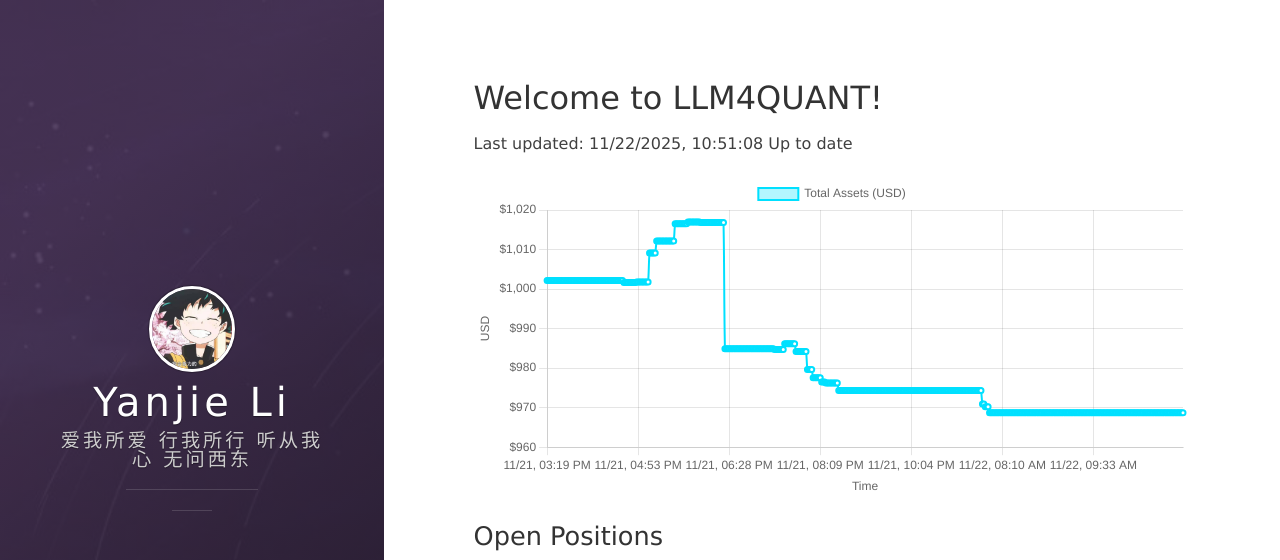
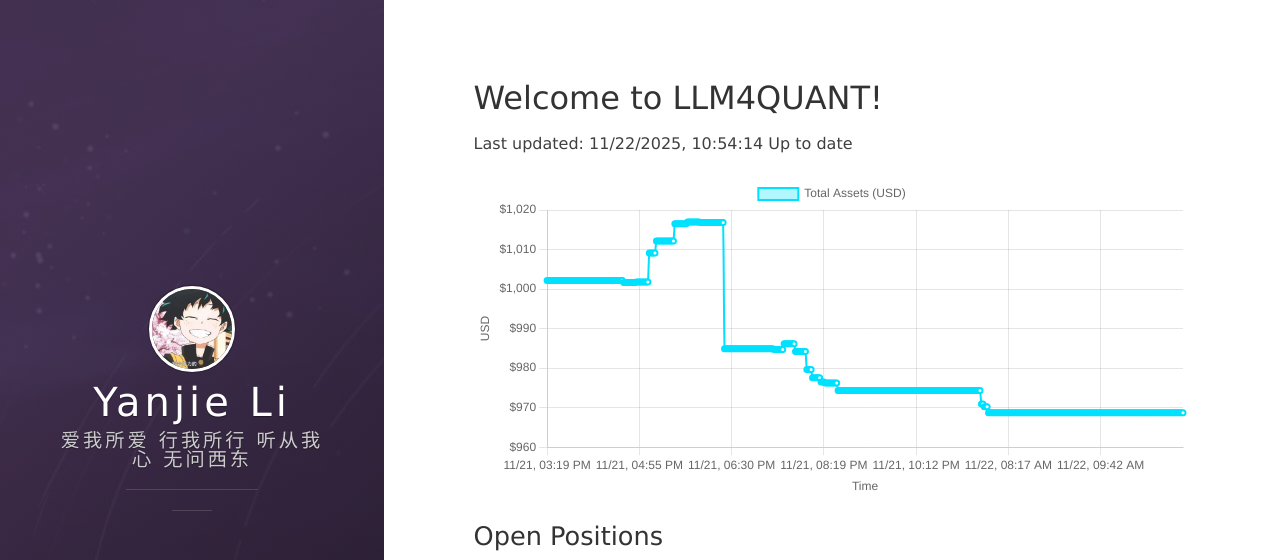
Before and after one commit to leeyegy/leeyegy.github.io, a Jekyll site: the page built from live-trading.html, in a window 1280 px wide and 1026 px high. Shown: the top 560 px of the window. Built offline with Jekyll 4.4.1, drawn with Linux system fonts in a browser that asks for light colours; nearby versions of some CDN libraries.

Commit message:
AccountMonitor: update balance history 2025-11-22T18:54:14+08:00

```diff
--- a/assets/data/binance/balance-history.json
+++ b/assets/data/binance/balance-history.json
@@ -1,5 +1,5 @@
 {
-  "generatedAt": "2025-11-22T18:51:08+08:00",
+  "generatedAt": "2025-11-22T18:54:14+08:00",
   "asset": "total_usd_value",
   "history": [
     {
@@ -1792,6 +1792,10 @@
     },
     {
       "timestamp": "2025-11-22T18:51:08+08:00",
+      "totalUsd": 968.69074819
+    },
+    {
+      "timestamp": "2025-11-22T18:54:14+08:00",
       "totalUsd": 968.69074819
     }
   ]
```
